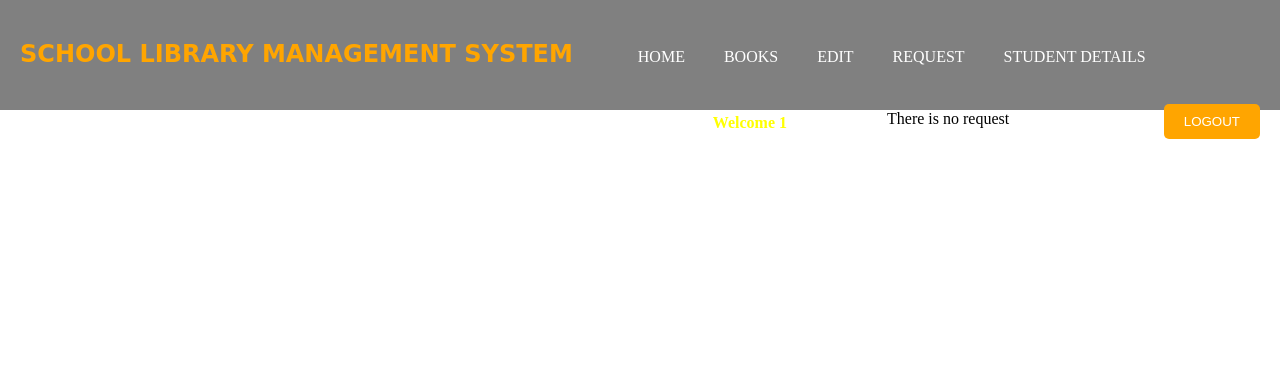
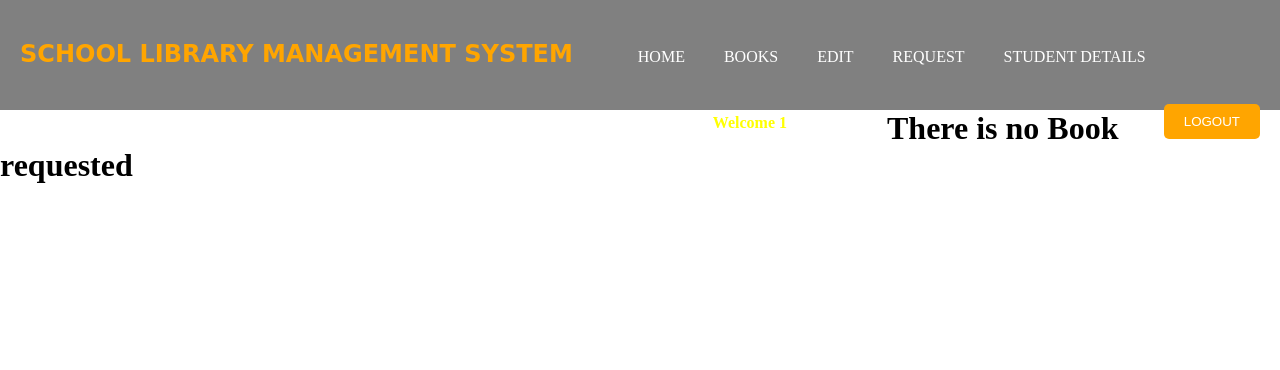
Before and after one commit to samuelkaranja/Library-system, a PHP site: page /bk_borrowed.php in a window 1280 px wide. Shown: the top 370 px of the page. Run offline with PHP 8.4, Linux system fonts and the light colour scheme; the visitor is signed in with stand-in values (Sample User, id 1); tables that the repository leaves empty or names only in its code hold one stand-in row (values such as "Sample post").

Commit message:
File update

```diff
--- a/bk_borrowed.php
+++ b/bk_borrowed.php
@@ -11,7 +11,7 @@
 <body>
 	<?php
 
-	$count = 0;
+	$c = 0;
 
 		if (isset($_SESSION['login_admin'])) {
 
@@ -21,7 +21,7 @@
 
 			if (mysqli_num_rows($res) == 0) {
 
-				echo "There is no request";
+				echo "<h1>"."There is no Book requested"."</h1>";
 			}else{
 	?>
 			<div>
@@ -43,11 +43,11 @@
 
 				if ($d > $row['Return_Date']) {
 
-					$count = $count + 1;
+					$c = $c + 1;
 
 					$var = '<p style="color:orangered;">EXPIRED</p>';
 
-					$sql = "UPDATE book_requested SET Approve = '$var' WHERE Return_Date = '$row[Return_date]' AND Approve = 'Yes' ORDER BY book_requested.Return_Date ASC";
+					$sql = "UPDATE `book_requested` SET `Approve` = '$var' WHERE `Return_Date` = '$row[Return_Date]' AND `Approve` = 'Yes' LIMIT $c";
 
 					$result = mysqli_query($conn, $sql) or die(mysqli_error($conn));
 
--- a/index.php
+++ b/index.php
@@ -24,7 +24,7 @@
 		<p>All rights reserved</p>
 	</footer>
 
-<script>
+<!-- <script>
 	function checkTime(i) {
 	  if (i < 10) {
 	    i = "0" + i;
@@ -46,6 +46,6 @@
 				  }, 500);
 		}
 		startTime();
-</script>
+</script> -->
 </body>
 </html>
```
